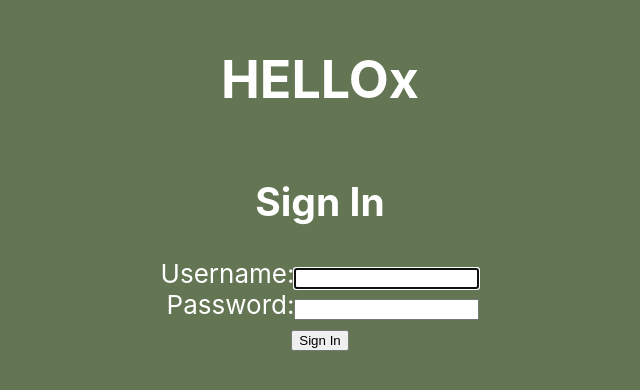
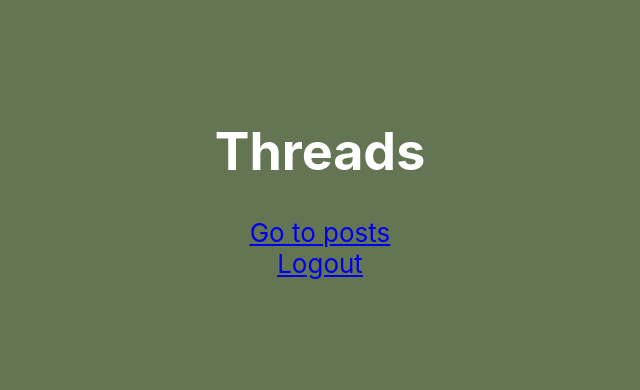
Before and after one commit to garylow2001/Bluedit_frontend, a React (Create React App) app: page /threads in a window 1280 px wide. Shown: the part 218-608 px from the top of the page, without its empty margins (320-960 px from the left). Built offline with nearby package versions, Linux system fonts and the light colour scheme.

Commit message:
Changed login to always work(need change back) + Added routes to other pages

```diff
--- a/package.json
+++ b/package.json
@@ -13,6 +13,7 @@
     "axios": "^1.2.1",
     "react": "^18.2.0",
     "react-dom": "^18.2.0",
+    "react-router-dom": "^6.4.5",
     "react-scripts": "5.0.1",
     "typescript": "^4.9.4",
     "web-vitals": "^2.1.4"
--- a/src/App.tsx
+++ b/src/App.tsx
@@ -1,13 +1,21 @@
 import React from 'react';
 import logo from './logo.svg';
 import './App.css';
-import Login from './Login';
+import Login from './pages/Login';
+import Threads from './pages/ThreadView';
+import Posts from './pages/PostView';
+import { BrowserRouter, Route, Routes } from 'react-router-dom';
 
 const App = () => {
   return (
     <main className="App">
-        <h1>HELLOx</h1>
-        <Login/>
+      <BrowserRouter>
+        <Routes>
+          <Route path="/" element={<Login/>} />
+          <Route path="/threads" element={<Threads/>} />
+          <Route path="/posts" element={<Posts/>} />
+        </Routes>
+      </BrowserRouter>
     </main>
   );
 }
--- /dev/null
+++ b/src/components/CommentItem.tsx
@@ -0,0 +1,6 @@
+import React from 'react';
+const Comment = () => {
+    return null;
+}
+export default Comment;
+export {};
--- /dev/null
+++ b/src/components/CommentList.tsx
@@ -0,0 +1,6 @@
+import React from 'react';
+const Comment = () => {
+    return null;
+}
+export default Comment;
+export {};
--- /dev/null
+++ b/src/components/ThreadList.tsx
@@ -0,0 +1,6 @@
+import React from 'react';
+const Comment = () => {
+    return null;
+}
+export default Comment;
+export {};
--- /dev/null
+++ b/src/pages/Home.tsx
@@ -0,0 +1,6 @@
+import React from 'react';
+const Comment = () => {
+    return null;
+}
+export default Comment;
+export {};
--- a/src/Login.tsx
+++ b/src/pages/Login.tsx
@@ -1,8 +1,9 @@
 import React from "react";
 import { useRef, useState, useEffect, useContext } from "react";
 import './Login.css';
-import AuthContext from "./context/AuthProvider";
-import axios from "./api/axios";
+import AuthContext from "../context/AuthProvider";
+import { Link } from 'react-router-dom';
+import axios from "../api/axios";
 import { AxiosError } from "axios";
 const LOGIN_URL = "/auth";
 
@@ -17,37 +18,40 @@
     const [Success,setSuccess] = useState(false);
 
     const handleSubmit = async (e:React.ChangeEvent<HTMLFormElement>) => {
-        e.preventDefault();
-        try {
-            const response = await axios.post(LOGIN_URL,
-                JSON.stringify({User,Pwd}),
-                {
-                    headers: {'Content-Type': 'application/json'},
-                    withCredentials: true
-                }
-            );
-            console.log(JSON.stringify(response?.data));
-            console.log(JSON.stringify(response));
-            const accessToken = response?.data?.accessToken;
-            const roles = response?.data?.roles;
-            setAuth({User,Pwd,roles,accessToken})
-            setUser('');
-            setPwd('');
-            setSuccess(true);
-        } catch (err:unknown) {
-            if (err instanceof AxiosError) {
-                if (!err?.response) {
-                    setErrMSG("No Server Response");
-                } else if (err.response?.status === 400) {
-                    setErrMSG("Missing Username/Password");
-                } else if (err.response?.status === 401) {
-                    setErrMSG("Unauthorised");
-                } else {
-                    setErrMSG("Login failed");
-                }
-                errRef.current?.focus()
-            }
-        }
+        // e.preventDefault();
+        // try {
+        //     const response = await axios.post(LOGIN_URL,
+        //         JSON.stringify({User,Pwd}),
+        //         {
+        //             headers: {'Content-Type': 'application/json'},
+        //             withCredentials: true
+        //         }
+        //     );
+        //     console.log(JSON.stringify(response?.data));
+        //     console.log(JSON.stringify(response));
+        //     const accessToken = response?.data?.accessToken;
+        //     const roles = response?.data?.roles;
+        //     setAuth({User,Pwd,roles,accessToken})
+        //     setUser('');
+        //     setPwd('');
+        //     setSuccess(true);
+        // } catch (err:unknown) {
+        //     if (err instanceof AxiosError) {
+        //         if (!err?.response) {
+        //             setErrMSG("No Server Response");
+        //         } else if (err.response?.status === 400) {
+        //             setErrMSG("Missing Username/Password");
+        //         } else if (err.response?.status === 401) {
+        //             setErrMSG("Unauthorised");
+        //         } else {
+        //             setErrMSG("Login failed");
+        //         }
+        //         errRef.current?.focus()
+        //     }
+        // }
+        setSuccess(true);
+        // setUser('');
+        setPwd('');
     }
 
     useEffect(() => {
@@ -62,14 +66,19 @@
         <>
             {Success? (
                 <section>
+                    <h1> Hello,  {User}!</h1>
                     <h1> You are logged in!</h1>
                     <br/>
+                    <p>
+                        <Link to="/threads">Proceed to threads</Link>
+                    </p>
                     <p>
                         <a href=".">Logout</a>
                     </p>
                 </section>)
         :(
         <section>
+            <h1> Welcome to BlueDit</h1>
             <p ref={errRef} className= {ErrMSG?"errmsg" : "offscreen"}
             aria-live="assertive">{ErrMSG}</p>
             <h1>Sign In</h1>
--- /dev/null
+++ b/src/pages/PostView.tsx
@@ -0,0 +1,13 @@
+import React from 'react';
+import { Link } from 'react-router-dom';
+const Posts = () => {
+    return (
+        <>
+        <h1>Posts</h1>
+        <h2>Comment1</h2>
+        <h2>Comment2</h2>
+        <Link to="/">Logout</Link>
+        </>
+    )
+}
+export default Posts;
--- /dev/null
+++ b/src/pages/ThreadView.tsx
@@ -0,0 +1,12 @@
+import React from 'react';
+import { Link } from 'react-router-dom';
+const Threads = () => {
+    return (
+        <>
+        <h1>Threads</h1>
+            <Link to="/posts">Go to posts</Link>
+            <Link to="/">Logout</Link>
+        </>
+    )
+}
+export default Threads;
```
Also changed, not shown: src/pages/Login.css (renamed from src/Login.css), 1 other file (tests, documents, lock files or other folders).
